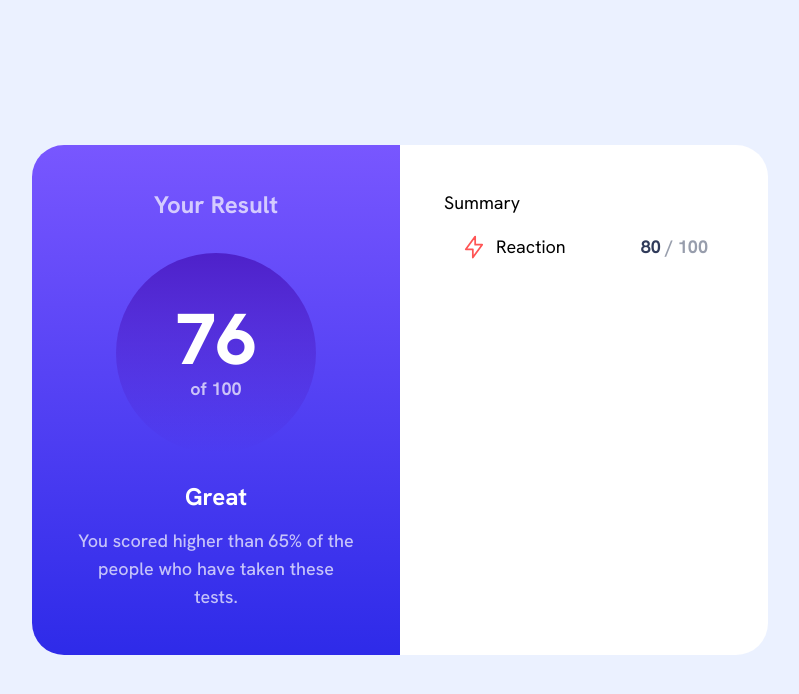
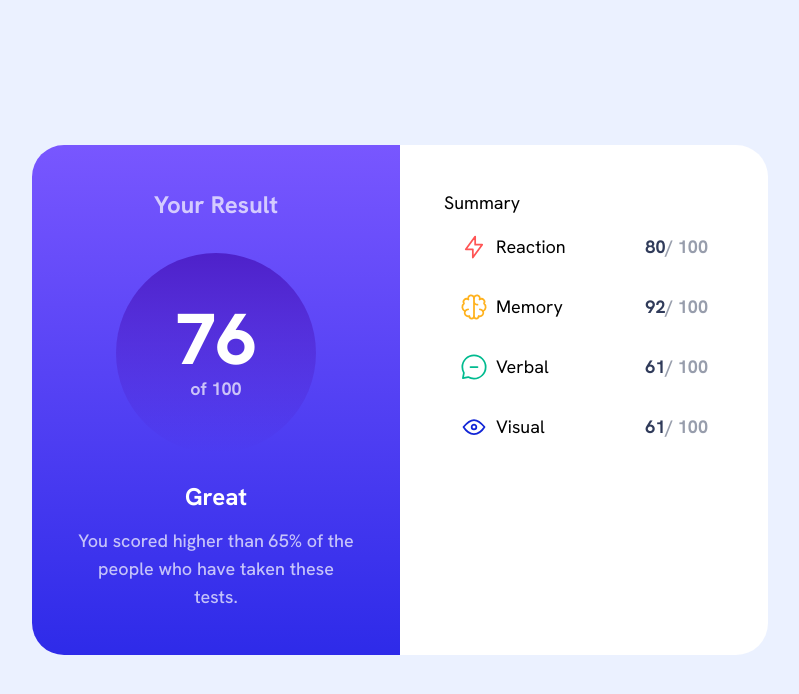
Before and after one commit to Masseh2025/results-summary-component-fm, a React (Vite) app: page / in a window 1280 px wide. Shown: the top 694 px of the page, without its empty margins (240-1039 px from the left). Built offline with nearby package versions, Linux system fonts and the light colour scheme.

Commit message:
finsihed list

```diff
--- a/src/ResultItem.tsx
+++ b/src/ResultItem.tsx
@@ -20,7 +20,7 @@ export default function ReactionItem({
         <p className={`text-${color} ml-2`}>{resultName}</p>
       </div>
       <p className="text-neutral-Dark-gray-blue font-bold">
-        {score}{" "}
+        {score}
         <span className="text-neutral-Dark-gray-blue text-opacity-50">
           / 100
         </span>
--- a/src/Summary.tsx
+++ b/src/Summary.tsx
@@ -1,5 +1,4 @@
 import ResultItem from "./ResultItem";
-import data from "./data.json";
 
 type StyleProp = {
   styles: string;
@@ -21,6 +20,24 @@ export default function Summary({ styles }: StyleProp) {
           color="primary-light-red"
           score={80}
         />
+        <ResultItem
+          resultName="Memory"
+          image={memory}
+          color="primary-Orangey-yellow"
+          score={92}
+        />
+        <ResultItem
+          resultName="Verbal"
+          image={verbal}
+          color="primary-Green-teal"
+          score={61}
+        />
+        <ResultItem
+          resultName="Visual"
+          image={visual}
+          color="primary-Green-teal"
+          score={61}
+        />
       </ul>
     </article>
   );
```
